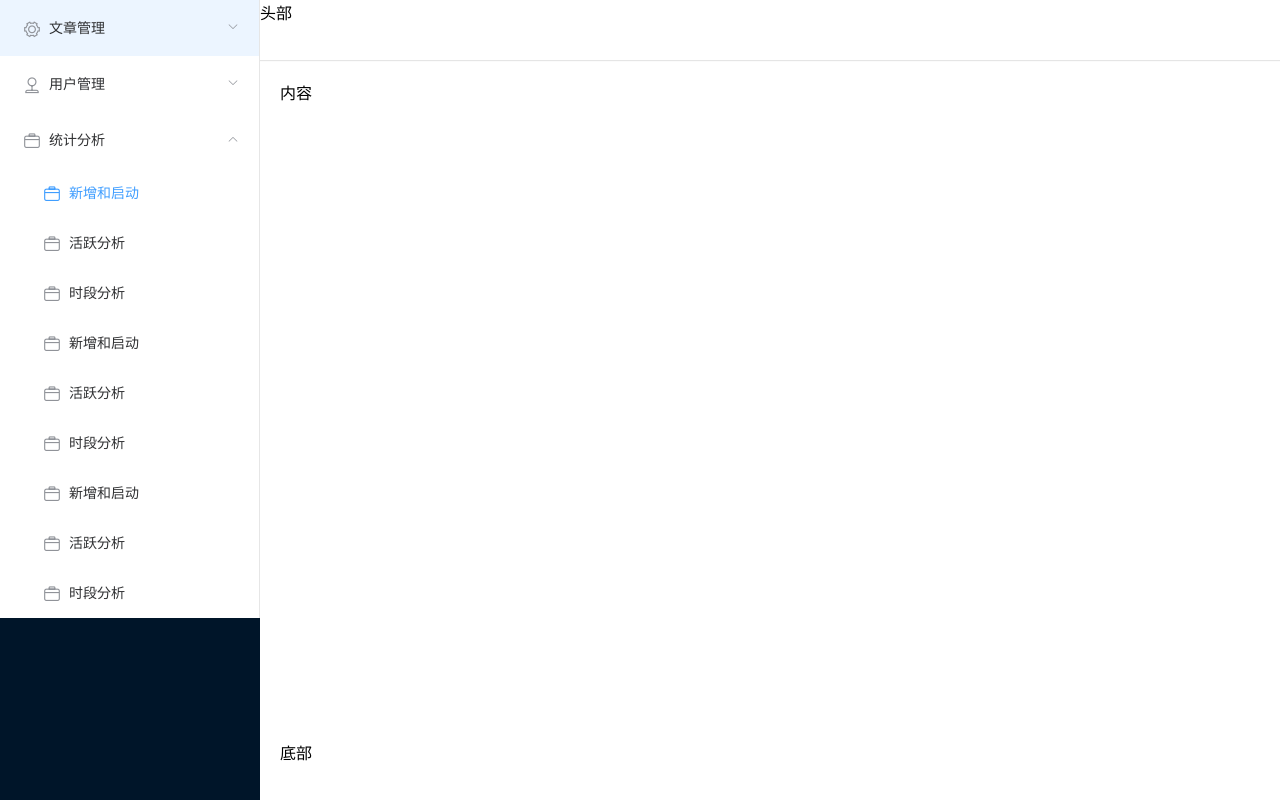
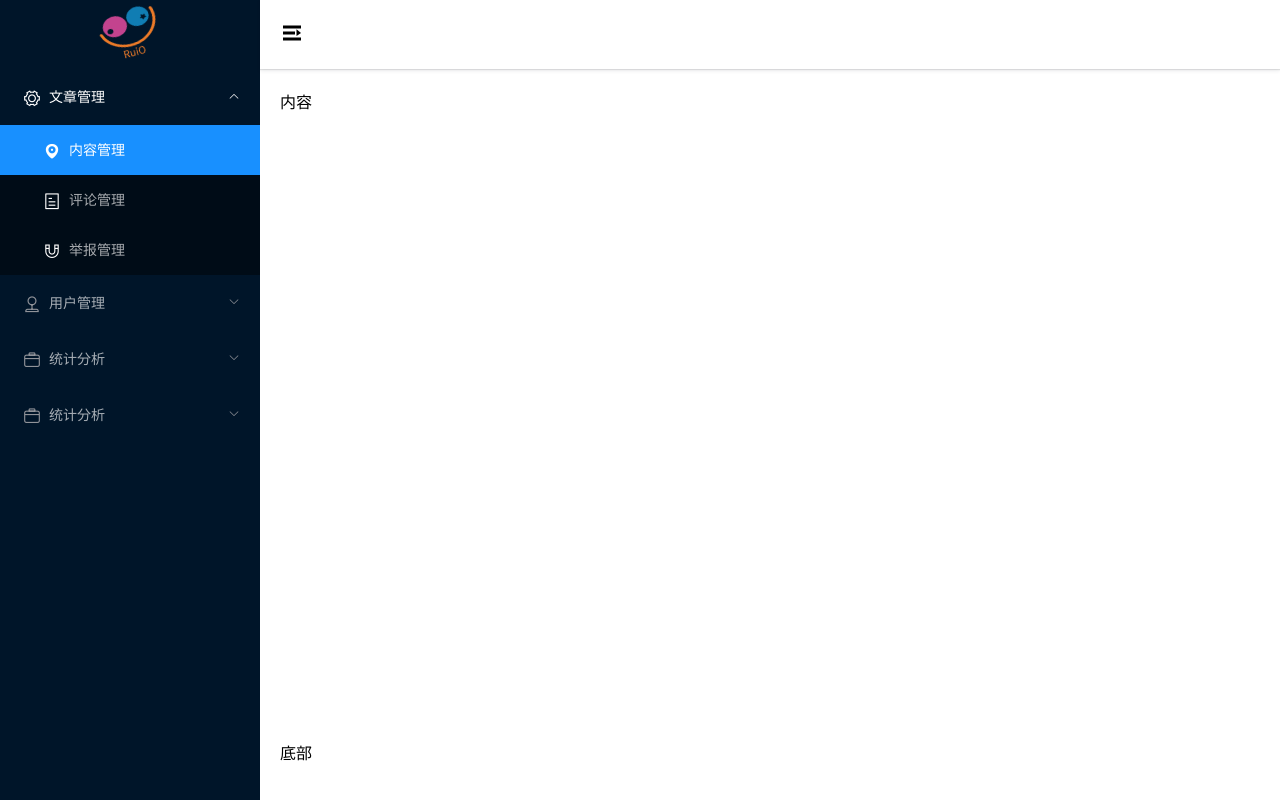
Before and after one commit to XuRuiO/CrmWeb, a Vue app: page /home in a window 1280 px wide. Built offline with nearby package versions, Linux system fonts and the light colour scheme; the HTML template or start-up script is replaced by a standard one.

Commit message:
first commit

```diff
--- a/src/views/home/home.less
+++ b/src/views/home/home.less
@@ -4,76 +4,99 @@
   //菜单栏
   .container-aside {
     background: #001529;
+
+    //解决使用了el-scrollbar组件，出现的横向滚动条
+    .el-scrollbar__wrap {
+      overflow-x: hidden;
+    }
+
+    .aside-logo-wrapper {
+      height: 64px;
+      padding-top: 5px;
+
+      img {
+        height: 60px;
+        width: auto;
+        display: block;
+        margin: 0 auto;
+        cursor: pointer;
+      }
+
+      img {
+        transform: rotate(-15deg);
+        transition: all 0.5s ease-in;
+      }
+
+      img:hover,
+      img:focus {
+        transform: rotate(0deg) scale(1.1);
+      }
+    }
+
+    .aside-menu-wrapper {
+      user-select: none; //设置或检索是否允许用户选中文本
+
+      .el-menu {
+        border: none;
+
+        //展开或者激活的菜单title的样式
+        .is-opened,
+        .is-active {
+          .el-submenu__title {
+            color: #fff !important;
+          }
+
+          i {
+            color: #fff !important;
+          }
+        }
+
+        .el-submenu__title:hover {
+          background: #001529 !important;
+          color: #fff !important;
+        }
+
+        .el-submenu__title:hover i {
+          color: #fff !important;
+        }
+
+        .el-menu--inline {
+          li {
+            background: #000c17 !important;
+          }
+
+          li:hover {
+            color: #fff !important;
+          }
+
+          .is-active {
+            background: #1890ff !important;
+          }
+        }
+      }
+    }
   }
 
   //头部
   .container-header {
     background: #fff;
     box-shadow: 0 1px 1px rgba(0, 0, 0, 0.1);
-    padding: 0;
+    padding: 0px;
+    line-height: 69px;
 
-    // .rotate-icon {
-    //   transform: rotate(-90deg); //旋转图标-90度
-    // }
+    .global-header {
+      position: relative;
+      padding: 0;
+      height: 69px;
+      background: #fff;
+      box-shadow: 0 2px 4px rgba(0, 21, 41, 0.08);
+
+      .global-header-trigger {
+        padding: 0px 20px;
+        font-size: 24px;
+        cursor: pointer;
+        transition: all 0.3s, padding 0s;
+      }
+    }
   }
-
-  // .left-sider {
-  //   overflow: hidden;
-  //   background: #001529;
-
-  //   .ivu-layout-sider-children {
-  //     //左侧菜单超出部分滚动条方式
-  //     overflow-y: scroll;
-  //     margin-right: -16px;
-  //   }
-  // }
-
-  // .side-logo-wrapper {
-  //   height: 64px;
-  //   padding-top: 5px;
-
-  //   img {
-  //     height: 60px;
-  //     width: auto;
-  //     display: block;
-  //     margin: 0 auto;
-  //     cursor: pointer;
-  //   }
-
-  //   img {
-  //     transform: rotate(-15deg);
-  //     transition: all 0.5s ease-in;
-  //   }
-
-  //   img:hover,
-  //   img:focus {
-  //     transform: rotate(0deg) scale(1.1);
-  //   }
-  // }
-
-  // .side-menu-wrapper {
-  //   user-select: none; //设置或检索是否允许用户选中文本
-
-  //   .ivu-menu-dark {
-  //     background: #001529;
-
-  //     .ivu-menu-submenu-title,
-  //     .ivu-menu-submenu-title:hover {
-  //       background: #001529 !important;
-  //     }
-
-  //     .ivu-menu-opened {
-  //       background: #000000;
-  //     }
-  //   }
-  // }
-  // .layout-header {
-  //   background: #fff;
-  //   box-shadow: 0 1px 1px rgba(0, 0, 0, 0.1);
-  //   padding: 0;
-
-  //   .rotate-icon {
-  //     transform: rotate(-90deg); //旋转图标-90度
-  //   }
-  // }
 }
--- a/src/views/home/home.vue
+++ b/src/views/home/home.vue
@@ -1,8 +1,12 @@
 <template>
   <el-container class="container">
     <el-aside width="260px" class="container-aside">
+      <el-scrollbar style="height:100%;">
+        <div class="aside-logo-wrapper">
+          <img :src="logo">
+        </div>
         <div class="aside-menu-wrapper">
-        <el-menu default-active="3-1">
+          <el-menu default-active="1-1" class="el-menu-vertical" background-color="#001529" text-color="#ffffffa6" active-text-color="#fff" unique-opened >
             <el-submenu index="1">
               <template slot="title">
                 <i class="el-icon-setting"></i>
@@ -77,12 +81,59 @@
                 <span>时段分析</span>
               </el-menu-item>
             </el-submenu>
+            <el-submenu index="4">
+              <template slot="title">
+                <i class="el-icon-suitcase"></i>
+                <span>统计分析</span>
+              </template>
+              <el-menu-item index="4-1">
+                <i class="el-icon-suitcase"></i>
+                <span>新增和启动</span>
+              </el-menu-item>
+              <el-menu-item index="4-2">
+                <i class="el-icon-suitcase"></i>
+                <span>活跃分析</span>
+              </el-menu-item>
+              <el-menu-item index="4-3">
+                <i class="el-icon-suitcase"></i>
+                <span>时段分析</span>
+              </el-menu-item>
+              <el-menu-item index="4-4">
+                <i class="el-icon-suitcase"></i>
+                <span>新增和启动</span>
+              </el-menu-item>
+              <el-menu-item index="4-5">
+                <i class="el-icon-suitcase"></i>
+                <span>活跃分析</span>
+              </el-menu-item>
+              <el-menu-item index="4-6">
+                <i class="el-icon-suitcase"></i>
+                <span>时段分析</span>
+              </el-menu-item>
+              <el-menu-item index="4-7">
+                <i class="el-icon-suitcase"></i>
+                <span>新增和启动</span>
+              </el-menu-item>
+              <el-menu-item index="4-8">
+                <i class="el-icon-suitcase"></i>
+                <span>活跃分析</span>
+              </el-menu-item>
+              <el-menu-item index="4-9">
+                <i class="el-icon-suitcase"></i>
+                <span>时段分析</span>
+              </el-menu-item>
+            </el-submenu>
           </el-menu>
         </div>
+      </el-scrollbar>
     </el-aside>
     <el-container>
-      <el-header class="container-header">
-        头部
+      <el-header class="container-header" height="69px">
+        <div class="global-header">
+          <span class="global-header-trigger" @click="triggerMenu">
+            <i :class="[isCollapse?'el-icon-s-unfold':'el-icon-s-fold']"></i>
+          </span>
+        </div>
       </el-header>
       <el-main>
         内容
@@ -95,11 +146,21 @@
 </template>
 
 <script>
-import maxLogo from '@/assets/img/ruiO.png';
+import logo from '@/assets/img/ruiO.png';
 
 export default {
   data() {
-    return {};
+    return {
+      logo: logo,
+      isCollapse: true,
+      asideWidth: '68px'
+    };
+  },
+  methods: {
+    triggerMenu() {
+      // this.isCollapse = !this.isCollapse;
+      // this.asideWidth = this.isCollapse ? '65px' : '260px';
+    }
   }
 };
 </script>
--- a/vue.config.js
+++ b/vue.config.js
@@ -8,7 +8,7 @@ const resolve = dir => {
 //development：开发环境    production：生产环境
 //项目部署的基础路径
 const BASE_URL =
-  process.env.NODE_ENV === 'development' ? '/' : 'http://140.143.237.11:9092/';
+  process.env.NODE_ENV === 'development' ? '/' : './';
 
 // 配置文件会被自动加载
 module.exports = {
```
Lines whose indentation alone changed are shown as unchanged.
